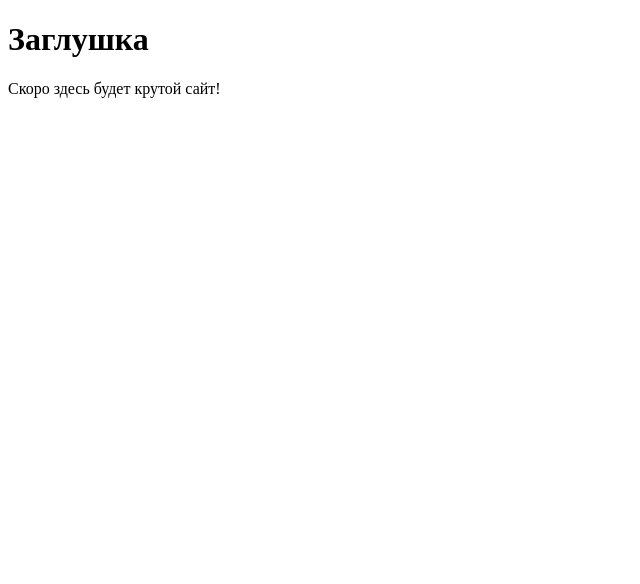
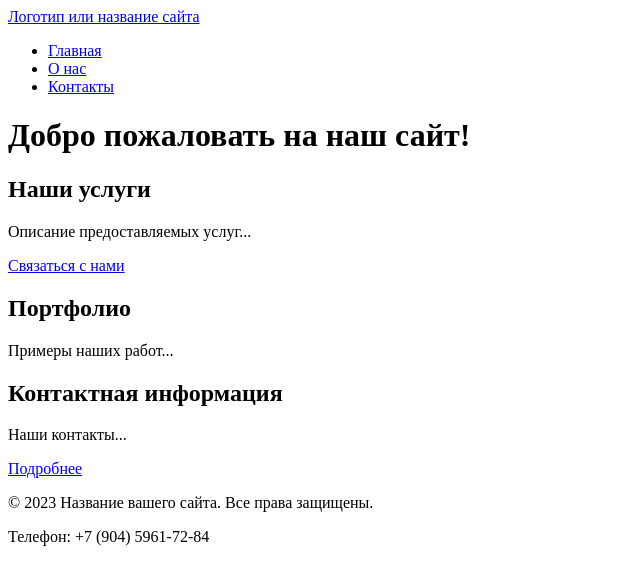
Before and after one commit to losunad/my-awesome-project, a plain HTML site: page src/index.html in a window 1280 px wide. Shown: the whole page, without its empty margins (0-640 px from the left). Drawn offline with Linux system fonts and the light colour scheme.

Commit message:
feat: add multi-page structure with semantics, nav and anchors

```diff
--- a/src/index.html
+++ b/src/index.html
@@ -2,14 +2,54 @@
 <html lang="ru">
 <head>
     <meta charset="UTF-8">
-    <!-- Важная мета-информация для корректного отображения на мобильных устройствах -->
     <meta name="viewport" content="width=device-width, initial-scale=1.0">
-    <title>Мой первый проект</title>
-    <!-- Подключение фавиконки -->
-    <link rel="icon" href="../assets/favicon.ico" type="image/x-icon">
+    <title>Главная - Название вашего сайта</title>
+    <meta name="description" content="Краткое описание главной страницы вашего сайта">
+    <link rel="icon" href="assets/favicon.ico" type="image/x-icon">
 </head>
 <body>
-    <h1>Заглушка</h1>
-    <p>Скоро здесь будет крутой сайт!</p>
+    <!-- Шапка сайта -->
+    <header>
+        <a href="/">Логотип или название сайта</a>
+        <!-- Главное меню навигации -->
+        <nav>
+            <ul>
+                <li><a href="index.html">Главная</a></li>
+                <li><a href="about.html">О нас</a></li>
+                <li><a href="contacts.html">Контакты</a></li>
+            </ul>
+        </nav>
+    </header>
+
+    <!-- Уникальное основное содержимое страницы -->
+    <main>
+        <h1>Добро пожаловать на наш сайт!</h1>
+
+        <!-- Секция 1 с якорем -->
+        <section id="services">
+            <h2>Наши услуги</h2>
+            <p>Описание предоставляемых услуг...</p>
+            <a href="#contacts">Связаться с нами</a> <!-- Якорная ссылка внутри страницы -->
+        </section>
+
+        <!-- Секция 2 с якорем -->
+        <section id="portfolio">
+            <h2>Портфолио</h2>
+            <p>Примеры наших работ...</p>
+        </section>
+
+        <!-- Секция 3 с якорем -->
+        <section id="contacts">
+            <h2>Контактная информация</h2>
+            <p>Наши контакты...</p>
+            <a href="contacts.html">Подробнее</a> <!-- Ссылка на отдельную страницу -->
+        </section>
+    </main>
+
+    <!-- Подвал сайта -->
+    <footer>
+        <p>&copy; 2023 Название вашего сайта. Все права защищены.</p>
+        <p>Телефон: +7 (904) 5961-72-84</p>
+    </footer>
 </body>
 </html>
```
Also changed, not shown: src/about.html (added, +48 -0 lines), src/contacts.html (added, +51 -0 lines).
